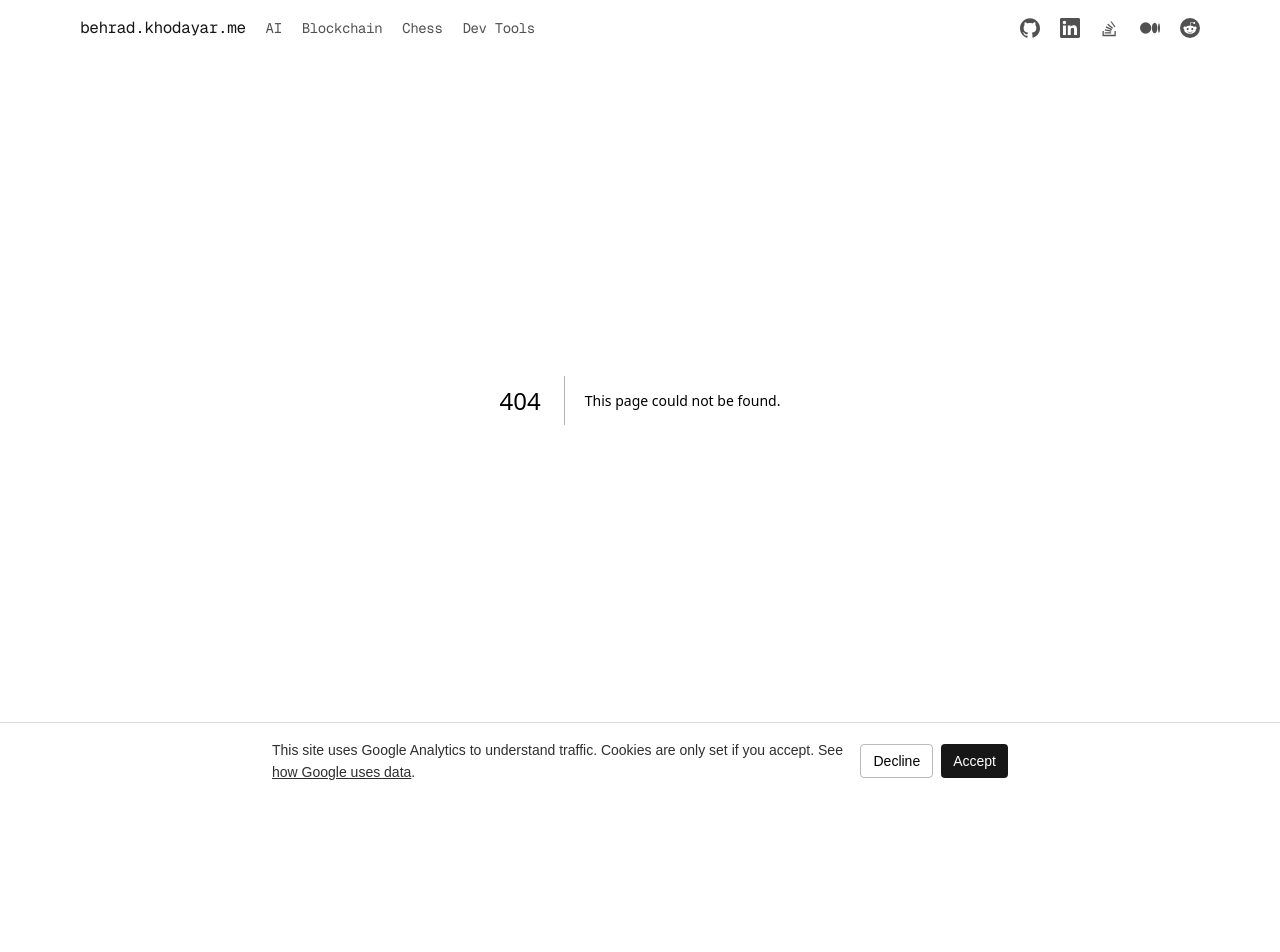
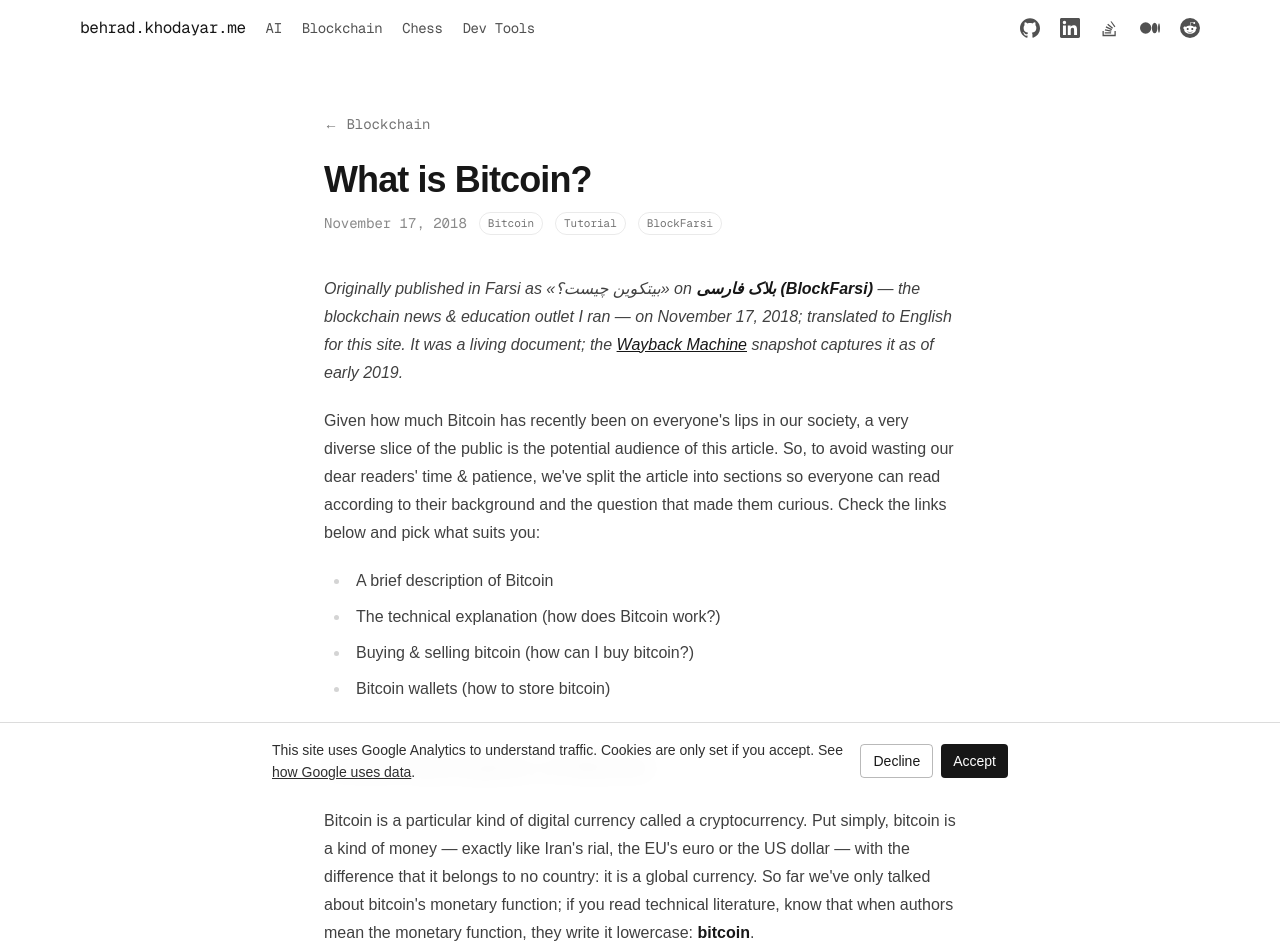
Before and after one commit to behradkhodayar/behradkhodayar, a Next.js app: page /blockchain/what-is-bitcoin in a window 1280 px wide. Before the commit this address had no page. Shown: the top 952 px of the page. Before the commit the page ends 800 px from the top, so only its background shows below. Built offline with nearby package versions, Linux system fonts and the light colour scheme.

Commit message:
Add what-is-Bitcoin post

```diff
--- a/app/blockchain/content.ts
+++ b/app/blockchain/content.ts
@@ -7,6 +7,14 @@
 import { type Post, byDateDesc } from "../lib/content";
 
 export const posts: Post[] = [
+  {
+    slug: "what-is-bitcoin",
+    title: "What is Bitcoin?",
+    date: "2018-11-17",
+    excerpt:
+      "bitcoin-the-currency vs Bitcoin-the-protocol, and how a bankless money differs from fiat. Translated from my Farsi outlet, بلاک فارسی (BlockFarsi).",
+    tags: ["Bitcoin", "Tutorial", "BlockFarsi"],
+  },
   {
     slug: "what-is-web3",
     title: "What is Web3?",
--- /dev/null
+++ b/app/blockchain/what-is-bitcoin/page.mdx
@@ -0,0 +1,55 @@
+import PostLayout from "../../ai/components/PostLayout";
+
+export const meta = {
+  title: "What is Bitcoin?",
+  date: "2018-11-17",
+  tags: ["Bitcoin", "Tutorial", "BlockFarsi"],
+};
+
+export const metadata = {
+  title: meta.title,
+  description:
+    "bitcoin-the-currency vs Bitcoin-the-protocol, and how a bankless money differs from fiat. Translated from the BlockFarsi archive.",
+  alternates: {
+    canonical: "https://behrad.khodayar.me/blockchain/what-is-bitcoin/",
+  },
+};
+
+export default function Layout({ children }) {
+  return (
+    <PostLayout meta={meta} backHref="/blockchain" backLabel="Blockchain">
+      {children}
+    </PostLayout>
+  );
+}
+
+*Originally published in Farsi as «بیتکوین چیست؟» on **بلاک فارسی (BlockFarsi)** — the blockchain news & education outlet I ran — on November 17, 2018; translated to English for this site. It was a living document; the [Wayback Machine](https://web.archive.org/web/2019/http://blockfarsi.com/tutorial/%d8%a8%db%8c%d8%aa%da%a9%d9%88%db%8c%d9%86-%da%86%db%8c%d8%b3%d8%aa%d8%9f/) snapshot captures it as of early 2019.*
+
+Given how much Bitcoin has recently been on everyone's lips in our society, a very diverse slice of the public is the potential audience of this article. So, to avoid wasting our dear readers' time & patience, we've split the article into sections so everyone can read according to their background and the question that made them curious. Check the links below and pick what suits you:
+
+- A brief description of Bitcoin
+- The technical explanation (how does Bitcoin work?)
+- Buying & selling bitcoin (how can I buy bitcoin?)
+- Bitcoin wallets (how to store bitcoin)
+
+## A brief description of Bitcoin
+
+Bitcoin is a particular kind of digital currency called a cryptocurrency. Put simply, bitcoin is a kind of money — exactly like Iran's rial, the EU's euro or the US dollar — with the difference that it belongs to no country: it is a global currency. So far we've only talked about bitcoin's monetary function; if you read technical literature, know that when authors mean the monetary function, they write it lowercase: **bitcoin**.
+
+Bitcoin is an international cryptocurrency.
+
+Beyond that, Bitcoin is a protocol — in other words, a distributed network that maintains a ledger of the account state of every bitcoin holder and every transaction that has ever happened on the network since its genesis. Again, in the technical literature, when authors mean the distributed network, they capitalize it: **Bitcoin**.
+
+### How Bitcoin differs from traditional currencies (like the rial)
+
+You might now ask yourself: with all the existing currencies (which, in contrast to cryptocurrencies, we call fiat currencies), what was the need for yet another one?
+
+The core difference is in how currencies are administered. As you know, for managing liquid assets humanity has so far critically depended on banks — and banks charge people fees for that management. Bitcoin took shape with this dream in its creators' minds: given the growth of the global internet and the ease of access it created, to build a currency whose management & governance rests in the hands of its holders — not banks (whether countries' central banks or any other).
+
+How does that holder-run management happen? Through Bitcoin's distributed network, mentioned earlier.
+
+Bitcoin — unlike traditional currencies, which are controlled & managed by banks — is managed by bitcoin holders (the general public).
+
+What do we mean by management & control? As you know, when you want to deposit (fiat) money into someone's account, you have to go to a bank or one of the banks' apps and transfer the amount; same when you want a statement or to check your balance.
+
+With Bitcoin the situation is different: the network we described — whose management & control is in your own hands — takes care of all of it: checking balances, statements, transferring funds between members & so on. You no longer need a third party like a bank to be responsible for looking after your accounts and liquid assets. And that is Bitcoin's greatest gift.
```
